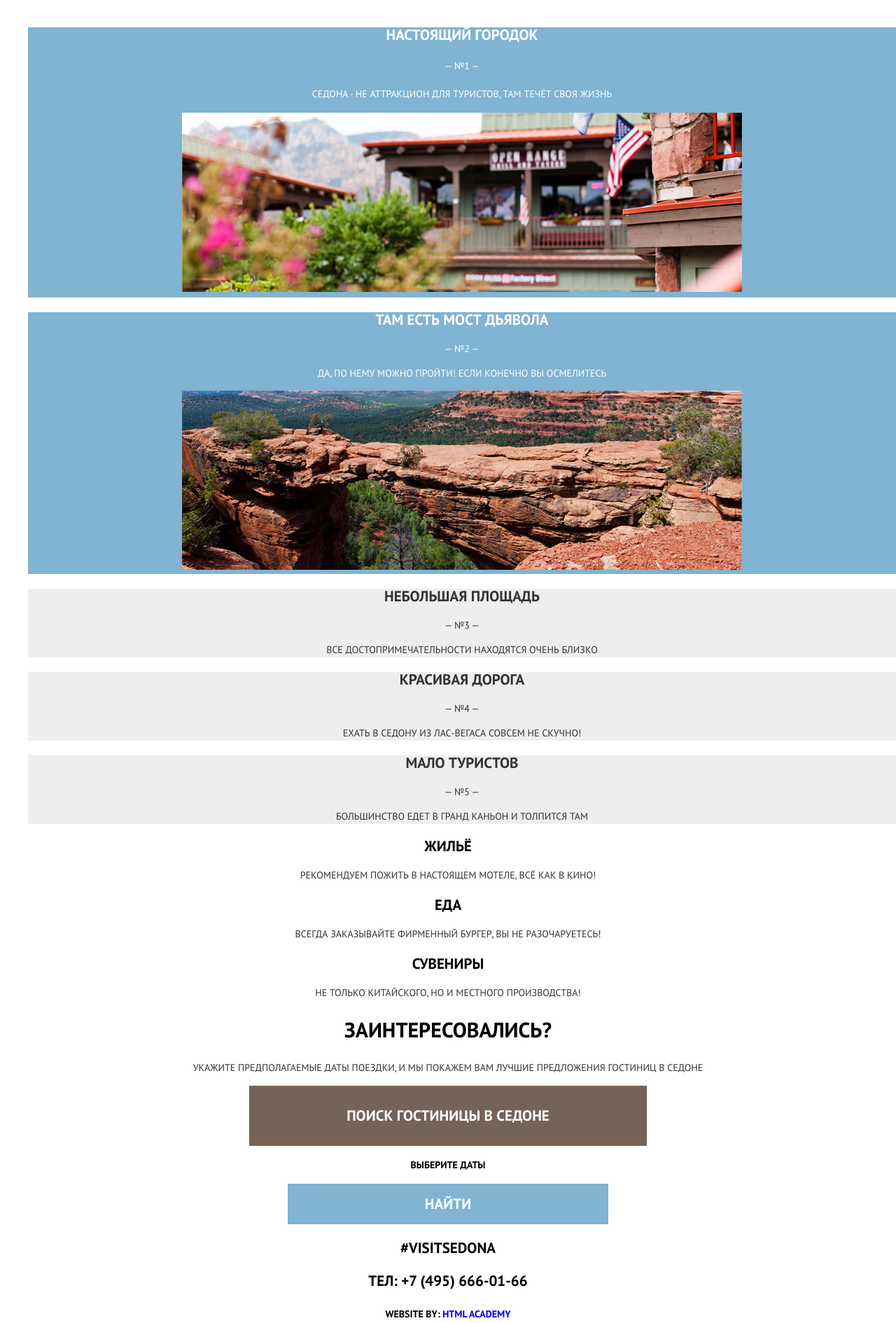
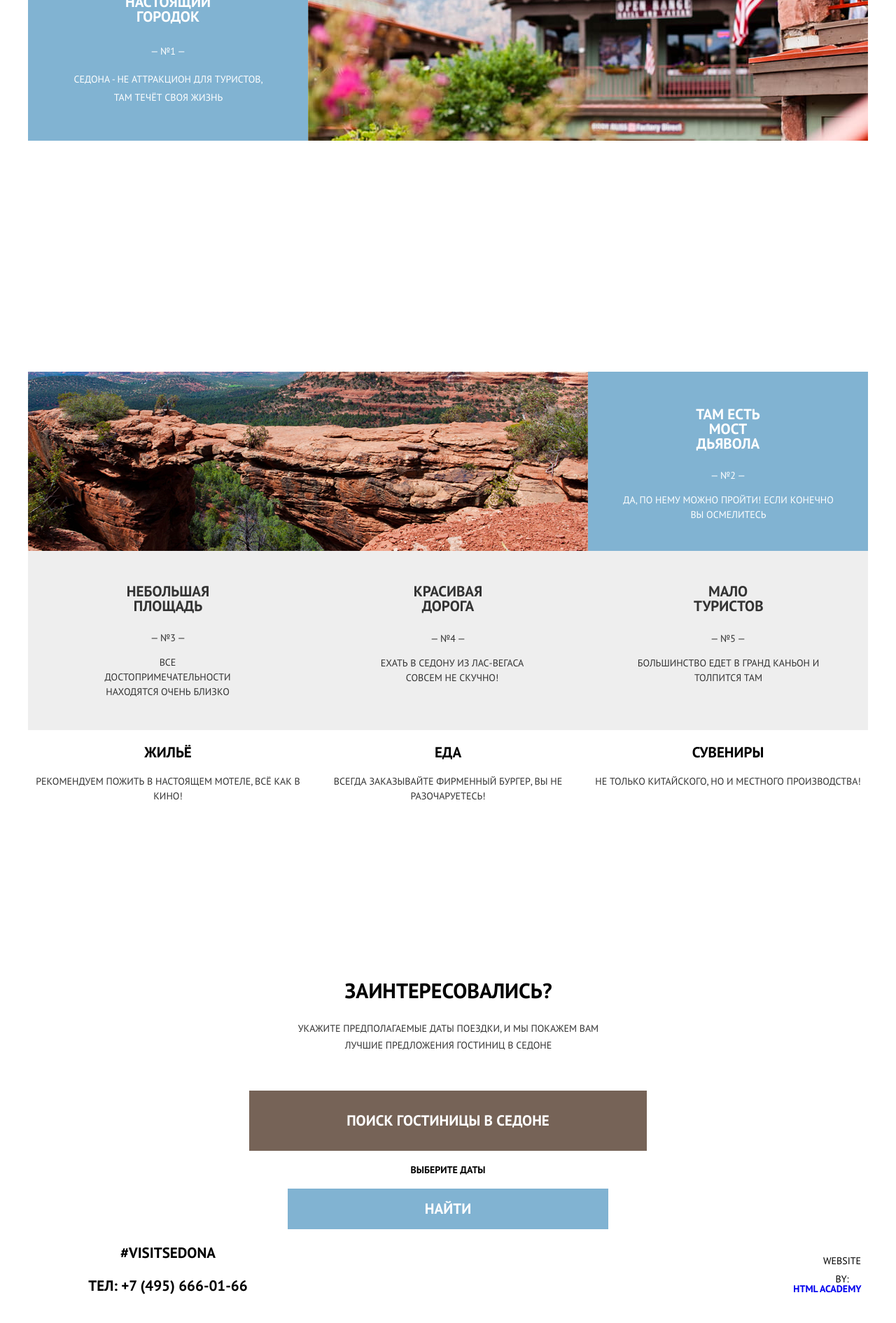
Before and after one commit to DesertStill/1600651-sedona-29, a plain HTML site: page index.html in a window 1280 px wide. Shown: the part 895-2785 px from the top of the page at 70% size. Drawn offline with Linux system fonts and the light colour scheme.

Commit message:
Сетка на гридах для главной страницы

```diff
--- a/css/style.css
+++ b/css/style.css
@@ -49,11 +49,46 @@ body {
   text-transform: none;
 }
 
+/* Grid */
+
+.page {
+  height: 100%;
+
+
+}
+
+.page-body {
+  min-height: 100%;
+
+  display: grid;
+  grid-template-rows: min-content 1fr min-content;
+  align-content: start;
+}
+
+.grid-container-1 {
+  display: grid;
+  grid-template-columns:  371px min-content 372px;
+  grid-template-rows: 77px 1fr 79px;
+}
+
+
 /* Main header */
 
-.inner-page .main-header {
+.main-header {
   margin: 0;
-  padding: 0;
+  font-family: "PT Sans", Aerial, sans-serif;
+  color: var(--basic-black);
+  font-size: 14px;
+  line-height: 26px;
+  font-weight: 700;
+  background-color: var(--basic-white);
+  text-align: center;
+
+
+}
+
+.inner-page {
+  margin: 0;
   font-family: "PT Sans", Aerial, sans-serif;
   color: var(--basic-black);
   font-size: 14px;
@@ -63,31 +98,48 @@ body {
   text-align: center;
 }
 
+/* Logo */
+
 .main-header-logo {
-  width: 138px;
-  height: 70px;
-  margin: 531px 0;
-  padding: 0;
+
   font-family: "PT Sans", Aerial, sans-serif;
+  z-index: 1;
+  grid-column: 4 / 6;
+  justify-self: center;
   font-size: 14px;
   line-height: 26px;
   font-weight: 400;
   color: var(--basic-black);
-  background-color: var(--basic-extra-blue);
+  background-color: var(--basic-white);
   text-align: center;
   background-image: url("img/index-logo.svg");
   background-position: center, 0 0;
   background-repeat: no-repeat;
   background-size: 138px 70px;
+
 }
+
+
 
 /* Main navigation */
 
+.main-navigation {
+  display: grid;
+  font-size: 14px;
+  line-height: 26px;
+  color: var(--basic-black);
+  background-color: var(--basic-white);
+  grid-template-columns: 1fr min-content 200px 200px 200px 200px min-content 1fr;
+  grid-template-rows: 56px;
+}
+
+
+
+
 .user-nav {
-  width: 98px;
-  height: 26px;
-  margin: 72px 15px;
-  padding: 0;
+
+
+
   font-family: "PT Sans", Aerial, sans-serif;
   font-size: 14px;
   line-height: 26px;
@@ -97,10 +149,34 @@ body {
   text-align: center;
 }
 
+.user-nav-1 {
+  padding-left: 72px;
+}
+
+.user-nav-2 {
+  padding-left: 134px;
+}
+
+.user-nav-4 {
+  padding-right: 72px;
+}
+
+/* Container */
+
+.container {
+  width: 1200px;
+  margin: 0 auto;
+}
+
 /* Site Navigation */
 
 .site-navigation {
   list-style: none;
+  grid-column: 1 / -1;
+  display: grid;
+  grid-template-columns: auto auto auto auto;
+
+
 }
 
 /*
@@ -124,6 +200,8 @@ body {
 
 .main-background {
   height: 509px;
+  grid-column: 1 / 4;
+  grid-row: 1 / 4;
   margin: 0;
   padding: 0;
   font-family: "PT Sans", Aerial, sans-serif;
@@ -137,24 +215,30 @@ body {
   background-position: center, 0 0;
   background-repeat: no-repeat;
   background-size: 1200px 509px;
+
+
 }
 
 .slogan {
+  grid-column: 2 / 3;
+  z-index: 2;
+  grid-row: 2 / 3;
   width: 457px;
-  height: 351px;
-  margin: 5% auto;
+
   padding: 0;
   font-family: "PT Sans", Aerial, sans-serif;
   font-size: 14px;
   line-height: 26px;
   font-weight: 400;
   text-align: center;
-  background-color: var(--basic-extra-blue);
+  background-color: transparent;
   color: var(--basic-white);
   background-image: url("welcome.png");
   background-position: center, 0 0;
   background-repeat: no-repeat;
   background-size: 457px 351px;
+
+
 }
 
 /* Headline */
@@ -201,8 +285,21 @@ body {
 
 /* Features */
 
+.features {
+  /*
+  display: grid;
+  grid-template-columns: 1fr 1fr 1fr;
+  grid-template-rows: 256px 330px 1fr 1fr;
+  */
+}
+
 .features-list {
+  display: grid;
+  grid-template-columns: 1fr 1fr 1fr;
+  grid-template-rows: 256px 330px 1fr 1fr;
   list-style: none;
+  margin: 0;
+  padding: 0;
 }
 
 .feature-item {
@@ -213,6 +310,112 @@ body {
   color: var(--basic-extra-black);
   background-color: var(--basic-neutral);
   text-align: center;
+}
+
+.feature-item-1 {
+  display: grid;
+  grid-template-columns: 400px auto;
+  grid-column: 1 / 4;
+  grid-row: 1 / 2;
+}
+
+.feature-item-2 {
+  display: grid;
+  grid-template-columns: auto 400px;
+  grid-template-rows: 256px;
+  grid-column: 1 / 4;
+  grid-row: 3 / 4;
+}
+
+.feature-item-3 {
+  grid-column: 1 / 2;
+  grid-row: 4 / 5;
+}
+
+.feature-item-4 {
+  grid-column: 2 / 3;
+  grid-row: 4 / 5;
+}
+
+.feature-item-5 {
+  grid-column: 3 / 4;
+  grid-row: 4 / 5;
+}
+
+.content-1 {
+
+
+  grid-column: 1 / 2;
+
+}
+
+.photo-2 {
+  grid-row: 1 / 2;
+}
+
+.h3-1 {
+  width: 122px;
+  height: 43px;
+  margin: 47px 139px;
+  margin-bottom: 25px;
+}
+
+.h3-2 {
+
+  margin: 50px 126px;
+  margin-bottom: 25px;
+}
+
+.h3-3 {
+
+  margin: 47px 140px;
+  margin-bottom: 25px;
+}
+
+.h3-4 {
+  width: 99px;
+  height: 43px;
+  margin: 47px auto;
+  margin-bottom: 25px;
+}
+
+.h3-5 {
+  width: 98px;
+  height: 43px;
+  margin: 47px auto;
+  margin-bottom: 25px;
+}
+
+.p-1 {
+  width: 297px;
+  height: 43px;
+  margin-left: 52px;
+  margin-bottom: 54px;
+}
+
+.p-2 {
+  width: 301px;
+  height: 43px;
+  margin-left: 50px;
+  margin-bottom: 51px;
+}
+
+.p-3 {
+  width: 207px;
+  height: 43px;
+  margin-left: 96px;
+}
+
+.p-4 {
+  width: 258px;
+  height: 54px;
+  margin-left: 77px;
+}
+
+.p-5 {
+  width: 301px;
+  height: 43px;
+  margin-left: 50px;
 }
 
 .feature-item h3 {
@@ -292,6 +495,11 @@ li:last-child.feature-item {
 }
 
 .benefits {
+  z-index: 4;
+  display: grid;
+  grid-template-columns: 1fr 1fr 1fr;
+  grid-template-rows: 330px;
+  grid-row: 2 / 3;
   background-color: var(--basic-white);
   color: var(--basic-extra-black);
   font-family: "PT Sans", Aerial, sans-serif;
@@ -309,6 +517,18 @@ li:last-child.feature-item {
   line-height: 21px;
   font-weight: 700;
   text-align: center;
+}
+
+.b-1 {
+  grid-column: 1 / 2;
+}
+
+.b-2 {
+  grid-column: 2 / 3;
+}
+
+.b-3 {
+  grid-column: 3 / 4;
 }
 
 /* .inner-page {
@@ -425,8 +645,19 @@ li:last-child.feature-item {
 .main-footer {
   color: var(--basic-black);
   background-color: var(--basic-extra-white);
-  background-position: 0 0;
-  background-repeat: no-repeat;
+
+
+
+
+}
+
+.main-footer .container {
+  display: grid;
+  grid-template-columns: 1fr 1fr 1fr;
+}
+
+.footer-contacts {
+  margin: 0;
 }
 
 .footer-contacts a:hover {
@@ -434,6 +665,8 @@ li:last-child.feature-item {
 }
 
 .footer-socials {
+  text-align: center;
+  justify-self: center;
 
 }
 
@@ -474,6 +707,25 @@ li:last-child.feature-item {
   background-color: var(--basic-white);
 }
 
+.footer-copyright {
+  /* max-width: ; */
+  margin: 0;
+  justify-self: end;
+}
+
+.website {
+  width: 74px;
+  height: 26px;
+  margin-left: 42px;
+  margin-top: 32px;
+  word-break: keep-all;
+  color: var(--basic-black);
+  font-family: "PT Sans", Aerial, sans-serif;
+  font-size: 14px;
+  line-height: 26px;
+  font-weight: 400;
+}
+
 /* Modal */
 
 .modal {
@@ -500,6 +752,9 @@ li:last-child.feature-item {
 }
 
 .lead {
+  width: 435px;
+  height: 155px;
+  margin-left: 383px;
   background-color: var(--basic-white);
   color: var(--basic-extra-black);
   font-family: "PT Sans", Aerial, sans-serif;
--- a/index.html
+++ b/index.html
@@ -12,38 +12,46 @@
 
   <body class="page-body">
 
+
 <header class="main-header">
-  <div class="logo-wrapper">
+
+  <nav class="main-navigation">
     <a class="main-header-logo">
     <img src="img/logo.svg" width="138" height="70" alt="logo">
   </a>
-</div>
 
-  <nav class="main-navigation">
+<!--
   <div class="main-navigation-wrapper">
-      <div class="container">
+  -->
     <ul class="site-navigation">
-      <li><a class="user-nav" href="blank.html">Информация</a></li>
-      <li><a class="user-nav" href="blank.html">Фото и видео</a></li>
-      <li><a class="user-nav" href="blank.html">Карта штата</a></li>
-      <li><a class="user-nav" href="hotels.html">Гостиницы</a></li>
+      <li><a class="user-nav user-nav-1" href="blank.html">Информация</a></li>
+      <li><a class="user-nav user-nav-2" href="blank.html">Фото и видео</a></li>
+      <li><a class="user-nav user-nav-3" href="blank.html">Карта штата</a></li>
+      <li><a class="user-nav user-nav-4" href="hotels.html">Гостиницы</a></li>
     </ul>
-  </div>
-</div>
+  <!--
+</div> -->
+
   </nav>
 
 </header>
 
 <main class="container">
+
   <h1 class="visually-hidden">Городок Седона, штат Аризона</h1>
+
+  <div class="grid-container-1">
+
   <div class="main-background">
     <img src="img/great_view.jpg" width="1200" height="509" alt="Canyon">
-<!--
+</div>
+
   <div class="slogan">
     <img src="img/welcome.svg" width="457" height="351" alt="Welcome">
 </div>
--->
+
 </div>
+
 <div class="headline-wrapper">
   <div class="headline">
   <h3 class="subtitle">Седона - небольшой городок в Аризоне, заслуживающий большего!</h3>
@@ -53,48 +61,60 @@
 
 <section class="features">
   <h2 class="visually-hidden">Преимущества</h2>
+
   <ul class="features-list">
-      <li class="feature-item">
-        <h3>Настоящий городок</h3>
+      <li class="feature-item feature-item-1">
+        <div class="content-1">
+        <h3 class="h3-1">Настоящий городок</h3>
         <p>— №1 —</p>
-        <p>Седона - не аттракцион для туристов, там течёт своя жизнь</p>
+        <p class="p-1">Седона - не аттракцион для туристов, там течёт своя жизнь</p>
+      </div>
+
         <img class="photo-1" src="img/town.jpg" width="800" height="256" alt="Седона">
       </li>
-      <li class="feature-item">
-        <h3>Там есть Мост дьявола</h3>
+      <li class="feature-item feature-item-2">
+        <div class="content-2">
+        <h3 class="h3-2">Там есть Мост дьявола</h3>
         <p>— №2 —</p>
-        <p>Да, по нему можно пройти! Если конечно
+        <p class="p-2">Да, по нему можно пройти! Если конечно
 вы осмелитесь</p>
-<img src="img/Image3.jpg" width="800" height="256" alt="Мост Дьявола">
+</div>
+<img class="photo-2" src="img/Image3.jpg" width="800" height="256" alt="Мост Дьявола">
 </li>
-<li class="feature-item">
-  <h3>Небольшая площадь</h3>
+<li class="feature-item feature-item-3">
+  <h3 class="h3-3">Небольшая площадь</h3>
 <p>— №3 —</p>
-<p>Все достопримечательности
+<p class="p-3">Все достопримечательности
 находятся очень близко</p>
 </li>
-<li class="feature-item">
-      <h3>Красивая дорога</h3>
+<li class="feature-item feature-item-4">
+      <h3 class="h3-4">Красивая дорога</h3>
 <p>— №4 —</p>
-<p>Ехать в Седону из Лас-Вегаса совсем
+<p class="p-4">Ехать в Седону из Лас-Вегаса совсем
 не скучно!</p>
     </li>
-    <li class="feature-item">
-      <h3>Мало туристов</h3>
+    <li class="feature-item feature-item-5">
+      <h3 class="h3-5">Мало туристов</h3>
 <p>— №5 —</p>
-<p>Большинство едет в Гранд Каньон
+<p class="p-5">Большинство едет в Гранд Каньон
 и толпится там</p>
     </li>
   </ul>
 
   <section class="benefits">
+    <div class="b-1">
     <h3 class="special">Жильё</h3>
     <p class="rec">Рекомендуем пожить в настоящем мотеле, всё как в кино!</p>
+  </div>
+  <div class="b-2">
     <h3 class="special">Еда</h3>
     <p class="rec">Всегда заказывайте фирменный бургер, вы не разочаруетесь!</p>
+  </div>
+  <div class="b-3">
     <h3 class="special">Сувениры</h3>
     <p class="rec">Не только китайского, но и местного
   производства!</p>
+</div>
 </section>
 </section>
 
@@ -118,6 +138,7 @@
 </main>
 
 <footer class="page-footer main-footer">
+  <div class="container">
 
 <section class="footer-contacts">
   <h2 class="visually-hidden">Контакты</h2>
@@ -150,9 +171,10 @@
 
 <section class="footer-copyright">
   <h2 class="visually-hidden">Копирайт</h2>
-    Website by:
+    <p class="website">Website by:</p>
     <a class="copy" href="https://htmlacademy.ru/intensive/htmlcss">html academy</a>
   </section>
+</div>
 
 </footer>
 
```
Lines whose indentation alone changed are shown as unchanged.
